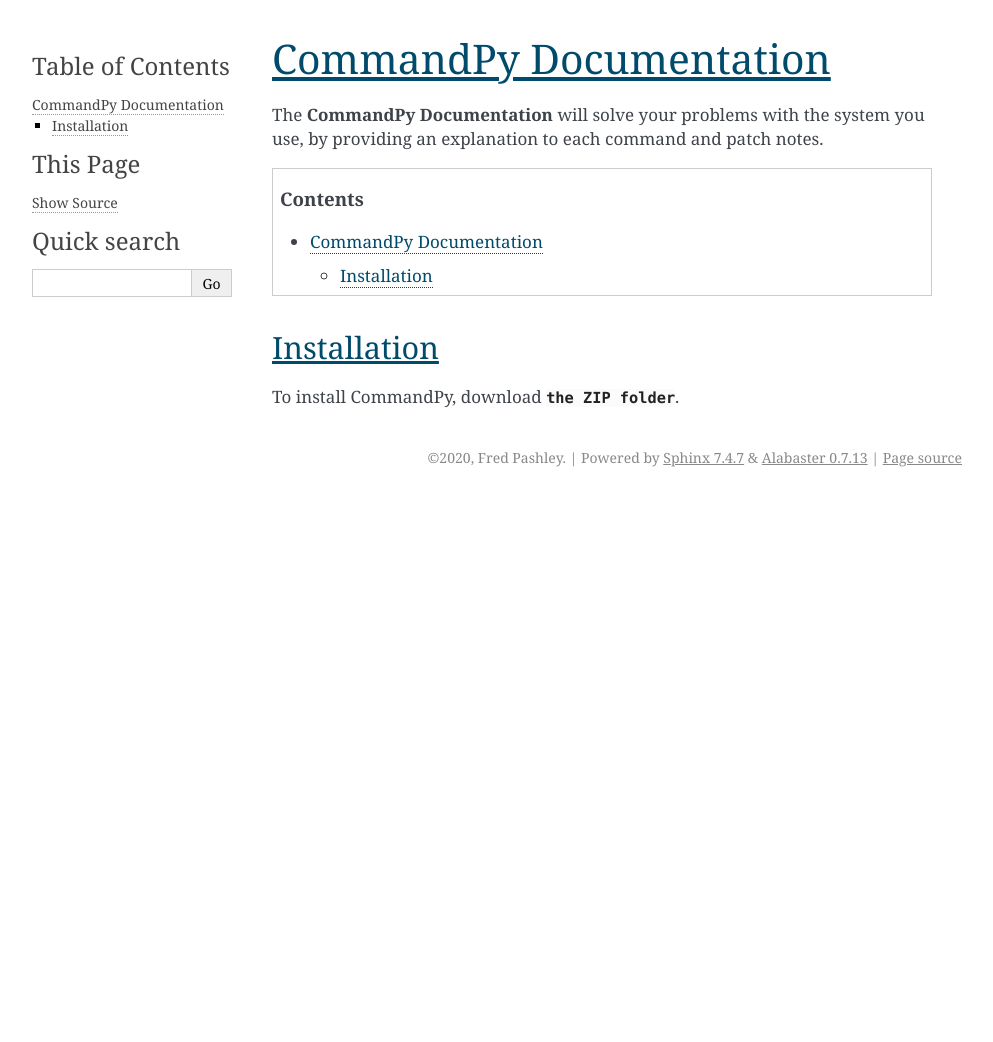
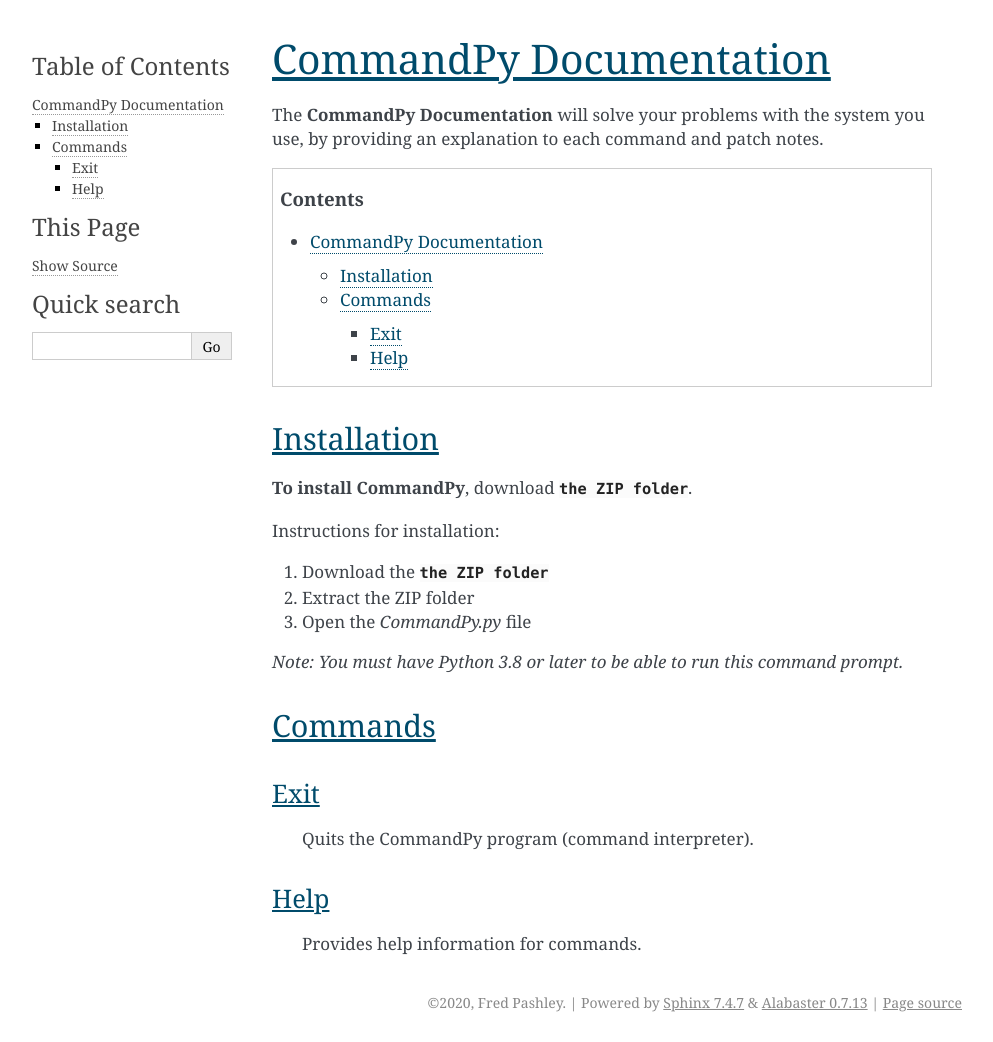
Before and after one commit to Freddy-Pashley/CommandPy, a Sphinx documentation site: the page built from docs/index.rst, in a window 1280 px wide. Shown: the whole page, without its empty margins (148-1141 px from the left). Built offline with Sphinx 7.4.7, drawn with Linux system fonts in a browser that asks for light colours; before the commit the page ends 900 px from its top, so only the background shows below that.

Commit message:
Added commands
Added commands to docs. Made help command and exit command.

```diff
--- a/docs/index.rst
+++ b/docs/index.rst
@@ -3,6 +3,7 @@
    You can adapt this file completely to your liking, but it should at least
    contain the root `toctree` directive.
 
+=======================
 CommandPy Documentation
 =======================
 
@@ -12,8 +13,31 @@ by providing an explanation to each command and patch notes.
 
 .. contents::
 
-
+------------
 Installation
 ------------
 
-To install CommandPy, download :download:`the ZIP folder <../CommandPy.zip>`.
+**To install CommandPy**, download :download:`the ZIP folder <../CommandPy.zip>`.
+
+
+Instructions for installation:
+
+1. Download the :download:`the ZIP folder <../CommandPy.zip>`
+2. Extract the ZIP folder
+3. Open the *CommandPy.py* file
+
+*Note: You must have Python 3.8 or later to be able to run this command prompt.*
+
+--------
+Commands
+--------
+
+Exit
+----
+
+	Quits the CommandPy program (command interpreter).
+
+Help
+----
+
+	Provides help information for commands.
```
Also changed, not shown: CommandPy.py (+13 -4 lines), 5 other files.
